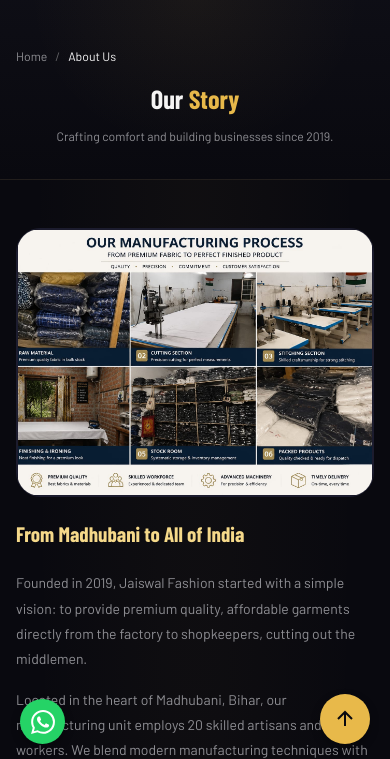
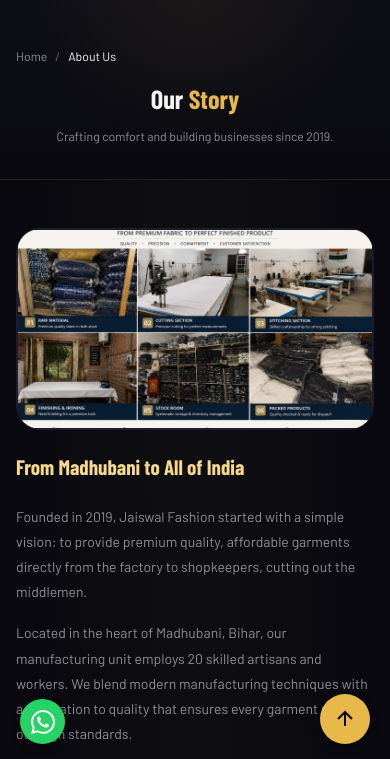
Before and after one commit to msonu43634-bot/jaiswal-fashion, a website: page about.html in a window 390 px wide. Shown: the part 80-839 px from the top of the page. Drawn offline with nearby package versions, Linux system fonts and the light colour scheme; no server answers; a web font is replaced by a local one.

Commit message:
Update pages.css

```diff
--- a/css/pages.css
+++ b/css/pages.css
@@ -221,8 +221,7 @@
   }
 
   .about-image img {
-    aspect-ratio: auto;
-    height: auto;
+    aspect-ratio: 16/9 !important;
   }
 
   .capabilities-grid {
```
